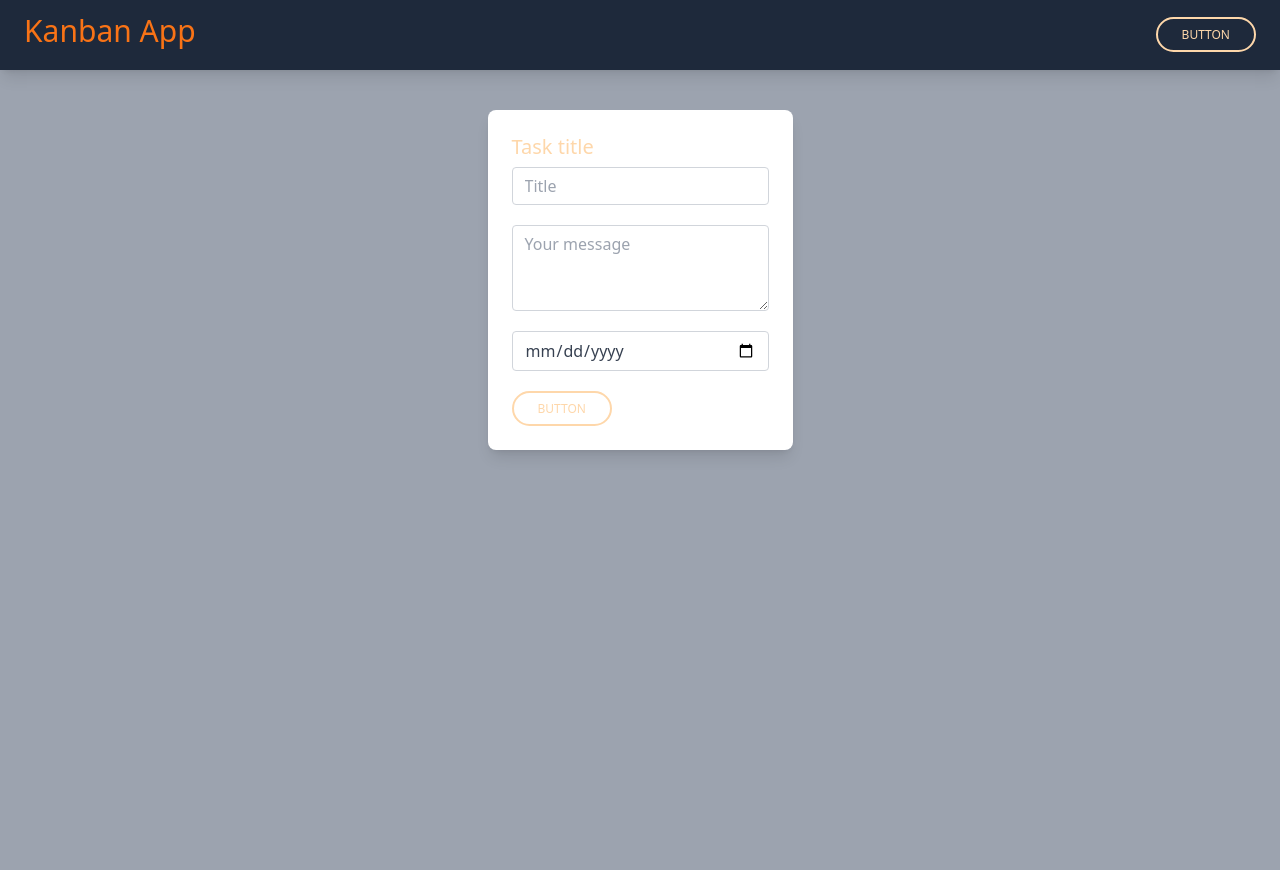
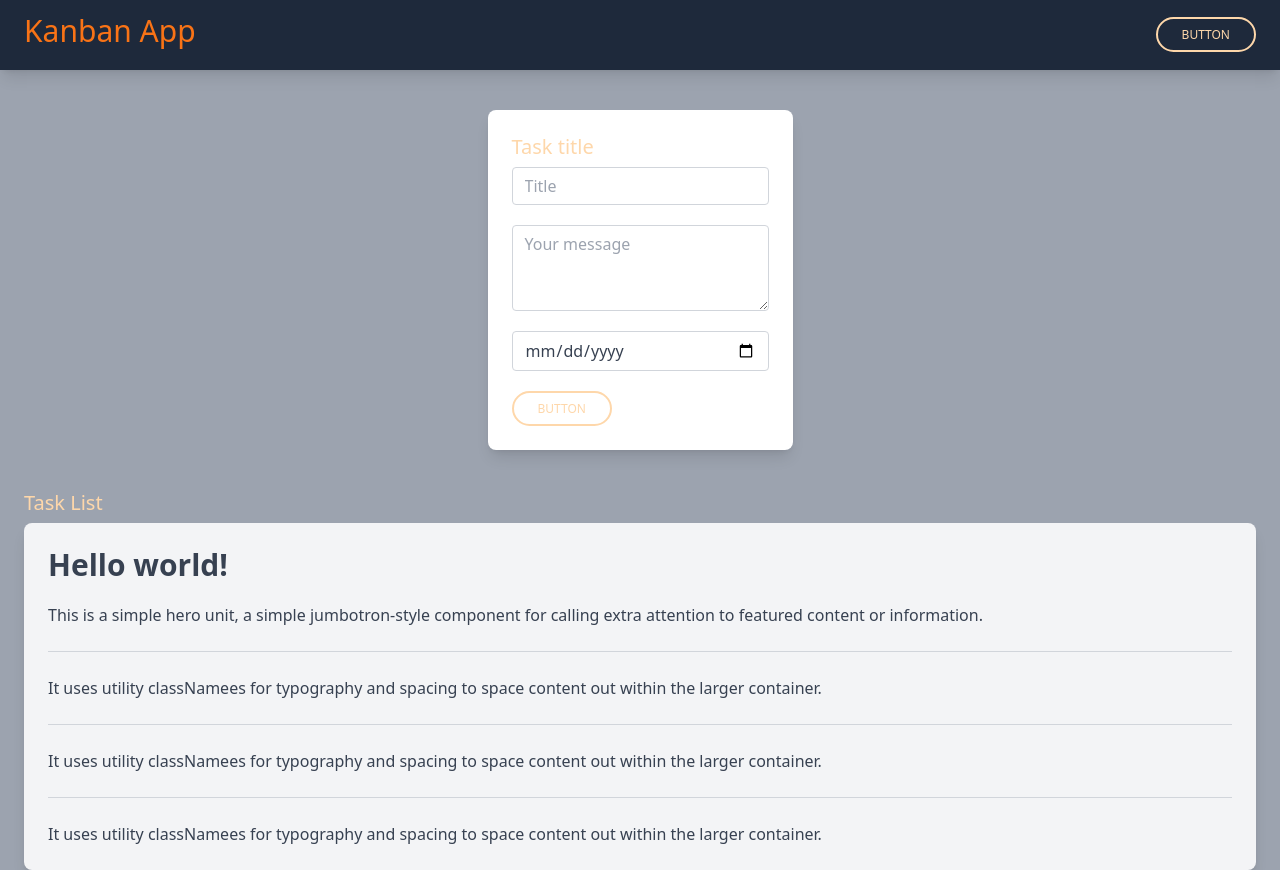
Before and after one commit to Usernamek-dot/todo2022, a React (Vite) app in the folder to-do/: page / in a window 1280 px wide. Before the commit the page ends 800 px from the top, so only its background shows below. Built offline with nearby package versions, Linux system fonts and the light colour scheme.

Commit message:
Added list v.1

```diff
--- a/to-do/src/App.jsx
+++ b/to-do/src/App.jsx
@@ -1,11 +1,14 @@
 import { Header } from "./components/Header";
 import { Task } from "./components/Task";
-
+import {List} from "./components/List"
 function App() {
   return (
     <>
       <Header />
-      <Task />
+      <div className="items-center justify-between px-6">
+        <Task />
+        <List />
+      </div>
     </>
   );
 }
--- a/to-do/src/components/Form.jsx
+++ /dev/null
@@ -1 +0,0 @@
-export const Form = ()=>{return <p>hello form</p> }
--- a/to-do/src/components/Header.jsx
+++ b/to-do/src/components/Header.jsx
@@ -1,8 +1,8 @@
 export const Header = () => {
   return (
     <>
-      <nav class="bg-slate-800 sticky w-full flex flex-wrap items-center flex justify-between py-3 bg-gray-100  shadow-lg">
-        <div class="container-fluid w-full flex flex-wrap items-center justify-between px-6">
+      <nav className="bg-slate-800 sticky w-full flex flex-wrap items-center flex justify-between py-3 bg-gray-100  shadow-lg">
+        <div className="container-fluid w-full flex flex-wrap items-center justify-between px-6">
           <p className="font-medium leading-tight text-3xl mt-0 mb-2 text-orange-500">
             Kanban App
           </p>
--- /dev/null
+++ b/to-do/src/components/List.jsx
@@ -0,0 +1,31 @@
+export const List = () => {
+  return (
+    <>
+      <h5 className="text-orange-200 text-xl leading-tight font-medium mb-2">
+        Task List
+      </h5>
+      <div className="p-6 shadow-lg rounded-lg bg-gray-100 text-gray-700 ">
+        <h2 className="font-semibold text-3xl mb-5">Hello world!</h2>
+        <p>
+          This is a simple hero unit, a simple jumbotron-style component for
+          calling extra attention to featured content or information.
+        </p>
+        <hr className="my-6 border-gray-300" />
+        <p>
+          It uses utility classNamees for typography and spacing to space content
+          out within the larger container.
+        </p>
+        <hr className="my-6 border-gray-300" />
+        <p>
+          It uses utility classNamees for typography and spacing to space content
+          out within the larger container.
+        </p>
+        <hr className="my-6 border-gray-300" />
+        <p>
+          It uses utility classNamees for typography and spacing to space content
+          out within the larger container.
+        </p>
+      </div>
+    </>
+  );
+};
--- a/to-do/src/components/Task.jsx
+++ b/to-do/src/components/Task.jsx
@@ -8,9 +8,9 @@ export const Task = () => {
           </h5>
           <form>
             {/* title */}
-            <div className="mb-5" >
+            <div className="mb-5">
               <input
-                class="
+                className="
               form-control
               block
               w-full
@@ -34,7 +34,7 @@ export const Task = () => {
             {/* message */}
             <div className="mb-5">
               <textarea
-                class="
+                className="
         form-control
         block
         w-full
@@ -58,7 +58,7 @@ export const Task = () => {
             {/* //date */}
             <div className="mb-5">
               <input
-                class="
+                className="
  form-control
  block
  w-full
```
